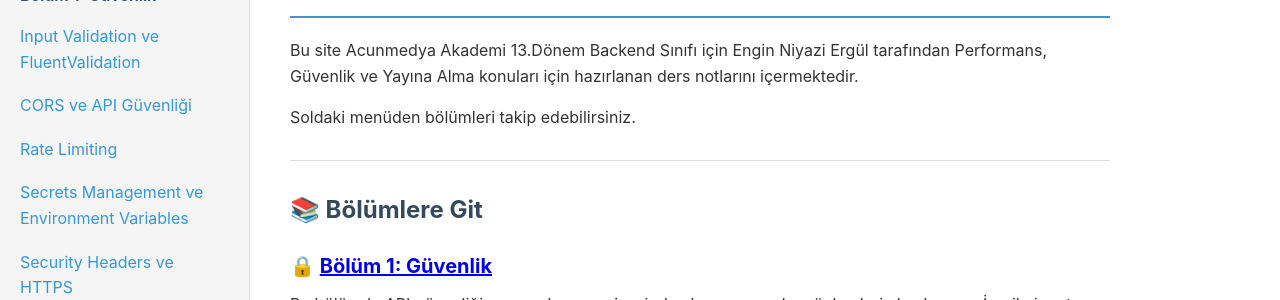
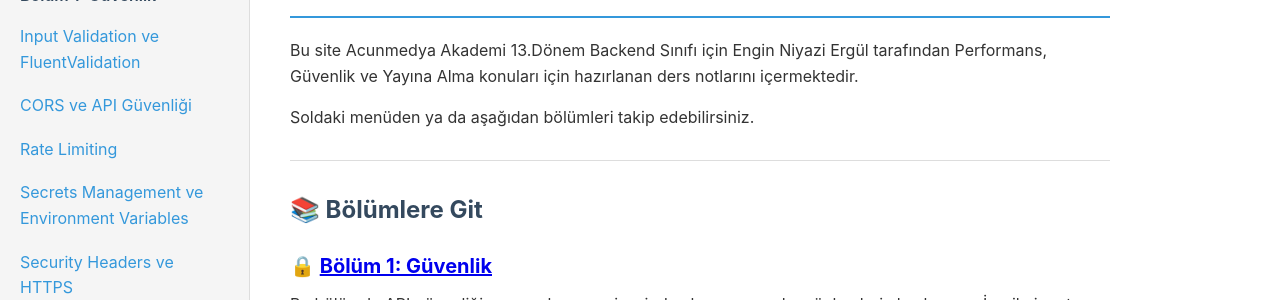
Before and after one commit to enginhoca/Backend13-Docs, a Jekyll site: the page built from docs/index.md, in a window 1280 px wide and 1087 px high. Shown: the part 136-436 px from the top of the window. Built offline with Jekyll 4.4.1, drawn with Linux system fonts in a browser that asks for light colours.

Commit message:
Update index.md

```diff
--- a/docs/index.md
+++ b/docs/index.md
@@ -7,7 +7,7 @@ title: Backend 13 Sınıfı – Performans, Güvenlik ve Yayına Alma Notları
 
 Bu site Acunmedya Akademi 13.Dönem Backend Sınıfı için Engin Niyazi Ergül tarafından Performans, Güvenlik ve Yayına Alma konuları için hazırlanan ders notlarını içermektedir.
 
-Soldaki menüden bölümleri takip edebilirsiniz.
+Soldaki menüden ya da aşağıdan bölümleri takip edebilirsiniz.
 
 ---
 
```
